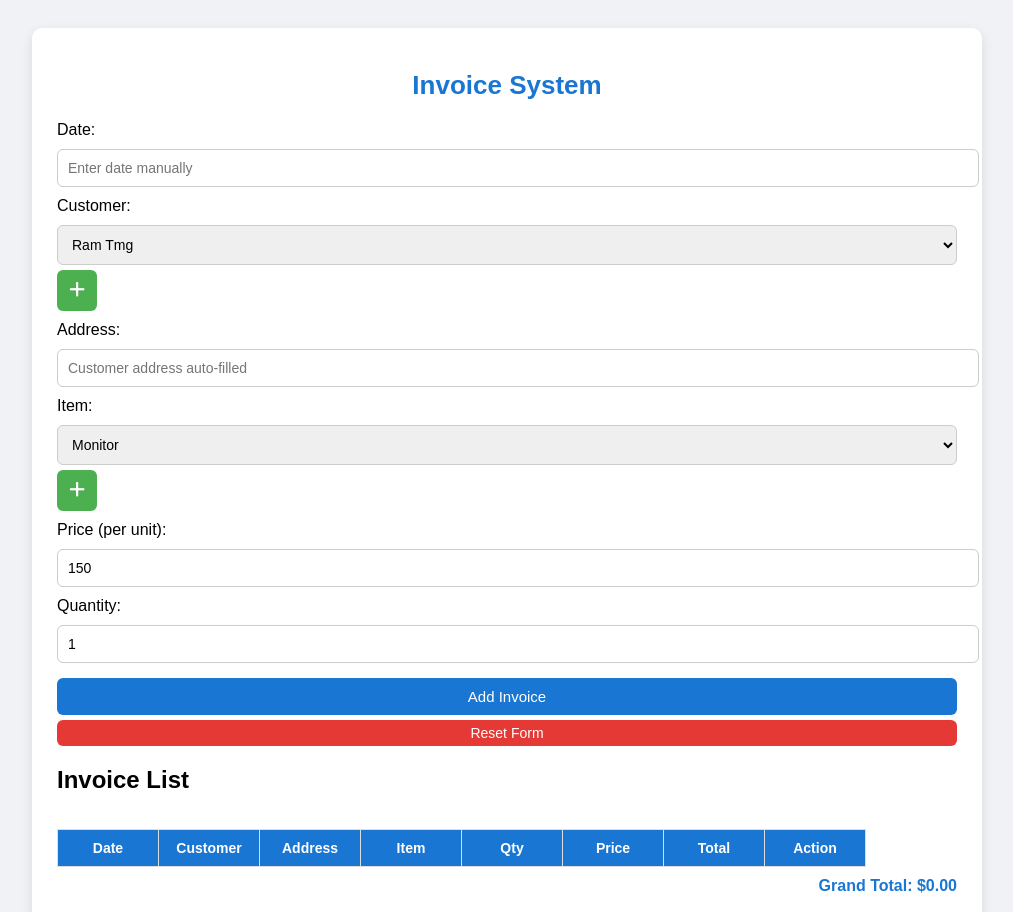
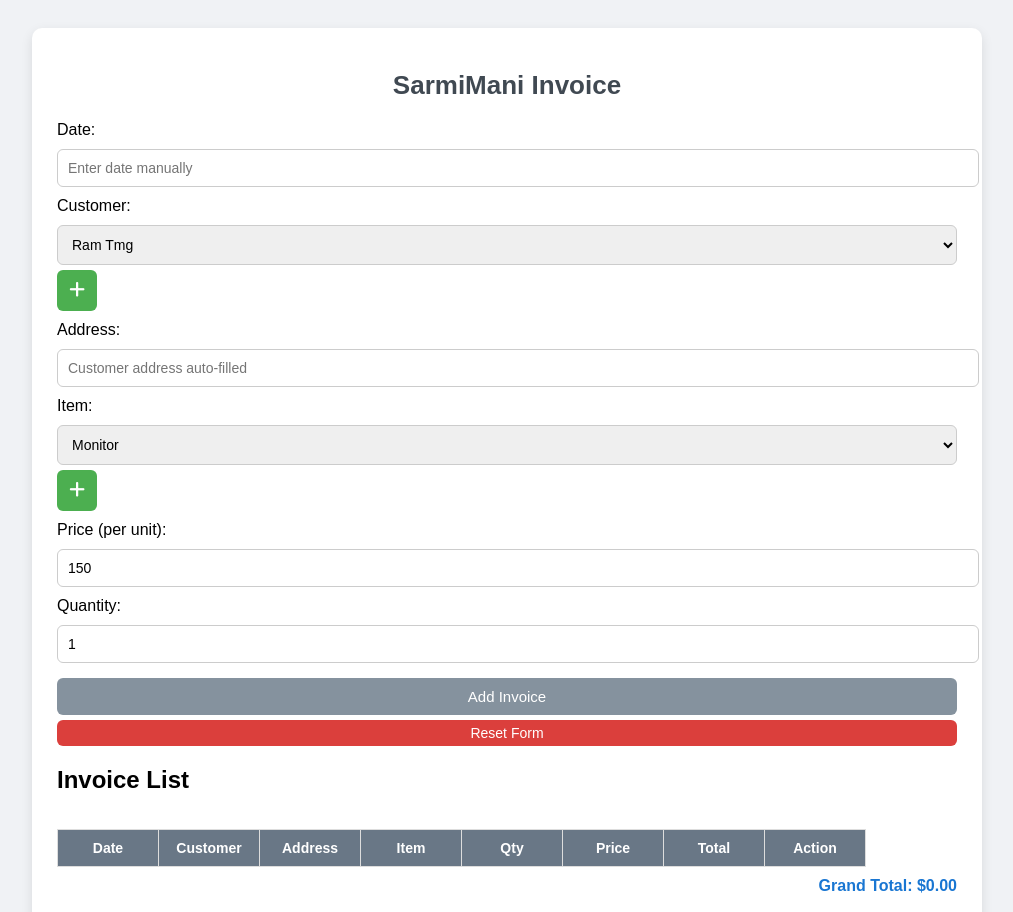
Before and after one commit to personaltamang011-blip/invoiceSystem-application, a plain HTML site: page index.html in a window 1280 px wide. Shown: the top 912 px of the page, without its empty margins (133-1146 px from the left). Drawn offline with nearby package versions, Linux system fonts and the light colour scheme.

Commit message:
Update index.html

```diff
--- a/index.html
+++ b/index.html
@@ -9,22 +9,22 @@
 <style>
 body { font-family: Arial; background:#f0f2f5; display:flex; justify-content:center; padding:20px; }
 .container { width:100%; max-width:900px; background:white; padding:25px; border-radius:10px; box-shadow:0 4px 12px rgba(0,0,0,0.1); }
-h1 { text-align:center; color:#1976d2; margin-bottom:20px; font-size:26px; }
+h1 { text-align:center; color:#404952; margin-bottom:20px; font-size:26px; }
 .form-section { display:flex; flex-direction:column; gap:10px; margin-bottom:20px; }
 label { font-weight:500; }
 input, select, button { padding:10px; border-radius:6px; border:1px solid #ccc; font-size:14px; width:100%; }
 .inline { display:flex; gap:5px; align-items:center; flex-wrap:wrap; }
 .small-btn { width:40px; background:#4caf50; color:white; border:none; border-radius:6px; cursor:pointer; font-size:18px; }
 .small-btn:hover { background:#43a047; }
-.btn-primary { background:#1976d2; color:white; border:none; cursor:pointer; font-size:15px; margin-top:5px; }
-.btn-primary:hover { background:#115293; }
-.btn-danger { background:#e53935; color:white; border:none; border-radius:6px; padding:5px 10px; cursor:pointer; }
+.btn-primary { background:#85929e; color:white; border:none; cursor:pointer; font-size:15px; margin-top:5px; }
+.btn-primary:hover { background:#8a7777; }
+.btn-danger { background:#db3f3c; color:white; border:none; border-radius:6px; padding:5px 10px; cursor:pointer; }
 .btn-danger:hover { background:#c62828; }
 .btn-edit { background:#ff9800; color:white; border:none; border-radius:6px; padding:5px 10px; cursor:pointer; }
 .btn-edit:hover { background:#fb8c00; }
 table { width:100%; border-collapse:collapse; margin-top:15px; overflow-x:auto; display:block; }
 th, td { border:1px solid #ddd; padding:10px; text-align:center; font-size:14px; min-width:80px; }
-th { background:#1976d2; color:white; }
+th { background:#697786; color:white; }
 .total-box { margin-top:10px; font-weight:bold; text-align:right; color:#1976d2; }
 .btns { display:flex; justify-content:space-between; margin-top:20px; flex-wrap:wrap; gap:5px; }
 input.inline-input { width:60px; text-align:center; }
@@ -37,7 +37,7 @@ input.inline-input { width:60px; text-align:center; }
 </head>
 <body>
 <div class="container">
-<h1>Invoice System</h1>
+<h1>SarmiMani Invoice</h1>
 
 <div class="form-section">
   <label>Date:</label>
```
